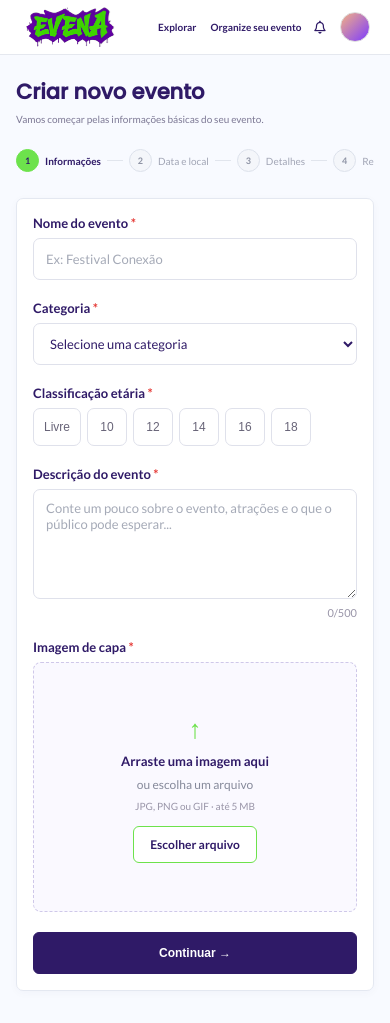
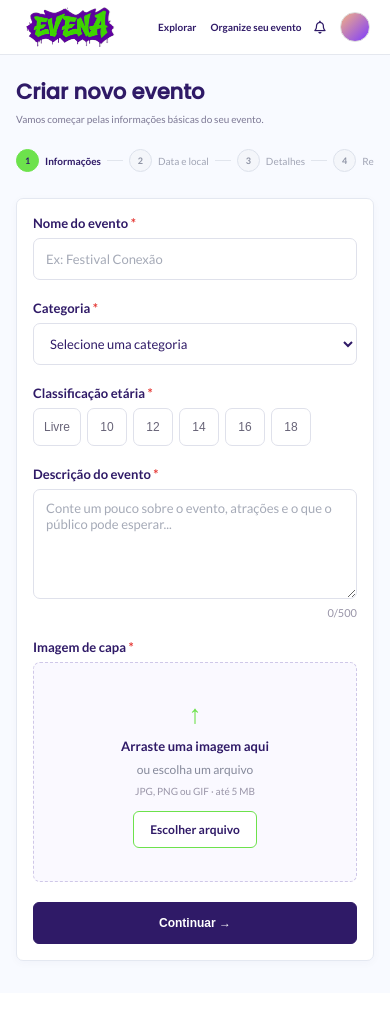
Before and after one commit to Eubiass/evena.4, an Angular app: page /criar-evento in a window 390 px wide. After the commit the page ends 993 px from the top, so only its background shows below. Built offline with nearby package versions, Linux system fonts and the light colour scheme.

Commit message:
Versão com correção no preview da imagem.

```diff
--- a/src/app/pages/criar-evento/criar-evento.css
+++ b/src/app/pages/criar-evento/criar-evento.css
@@ -1,29 +1,25 @@
 :host {
   display: block;
   min-height: 100vh;
-
   font-family: var(--fonte-secundaria);
 }
 
 .pagina-criar-evento {
   width: 100%;
   min-height: 100vh;
-
   background-color: #f8faff;
-
   box-sizing: border-box;
 }
 
 .conteudo-criar-evento {
-  width: 100%;
-  max-width: 1250px;
+  width: min(calc(100% - 64px), 1440px);
   margin: 0 auto;
-  padding: 32px 24px 50px;
+  padding: 32px 0 50px;
   box-sizing: border-box;
 }
 
+/* TÍTULO DA PÁGINA */
 
-/* TÍTULO DA PÁGINA */
 .conteudo-criar-evento h1 {
   margin: 0;
   color: var(--cor-principal);
@@ -43,49 +39,38 @@
 }
 
 /* BARRA DE ETAPAS */
+
 app-barra-etapas {
   display: block;
-
   width: 100%;
-
   margin-bottom: 22px;
 }
-
 
 /* ÁREA DA ETAPA */
 
 .conteudo-etapa {
   width: 100%;
-
   padding: 20px;
-
   box-sizing: border-box;
-
   background-color: #ffffff;
-
   border: 1px solid #e4e8f1;
   border-radius: 8px;
-
   box-shadow: 0 2px 10px rgba(47, 26, 103, 0.03);
 }
-
 
 /* RESPONSIVIDADE */
 
 @media (max-width: 900px) {
-
   .conteudo-criar-evento {
-    max-width: 100%;
-
-    padding: 28px 20px 40px;
+    width: calc(100% - 40px);
+    padding: 28px 0 40px;
   }
-
 }
 
 @media (max-width: 650px) {
-
   .conteudo-criar-evento {
-    padding: 24px 16px 32px;
+    width: calc(100% - 32px);
+    padding: 24px 0 32px;
   }
 
   .conteudo-criar-evento h1 {
@@ -94,14 +79,11 @@ app-barra-etapas {
 
   .conteudo-criar-evento .subtitulo {
     margin-bottom: 22px;
-
     font-size: 10px;
   }
 
   .conteudo-etapa {
     padding: 16px;
-
     border-radius: 7px;
   }
-
 }
--- a/src/app/pages/criar-evento/etapas/informacoes/etapa-informacoes/etapa-informacoes.css
+++ b/src/app/pages/criar-evento/etapas/informacoes/etapa-informacoes/etapa-informacoes.css
@@ -110,17 +110,19 @@ small {
 }
 
 .upload {
-  min-height: 250px;
+  min-height: 220px;
+  display: flex;
+  flex-direction: column;
   align-items: center;
   justify-content: center;
   gap: 8px;
   padding: 20px;
   box-sizing: border-box;
-  border: 1px dashed #cfc8e9;
-  border-radius: 8px;
+  border: 1px dashed #cfc8e8;
+  border-radius: 7px;
   background: #faf9ff;
-  text-align: center;
 }
+
 
 .upload .icone {
   color: var(--cor-secundaria);
@@ -181,6 +183,14 @@ small {
   opacity: .9;
 }
 
+.preview {
+  width: 100%;
+  height: 220px;
+  display: block;
+  object-fit: cover;
+  border-radius: 6px;
+}
+
 @media (max-width: 760px) {
   .etapa-informacoes {
     grid-template-columns: 1fr;
```
